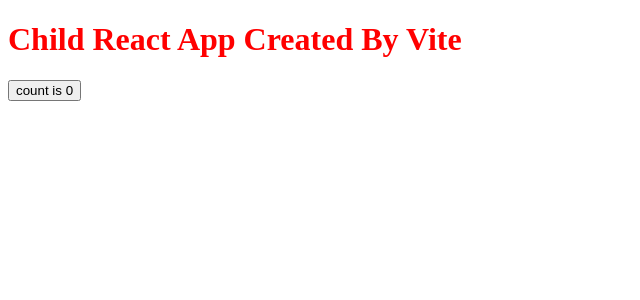
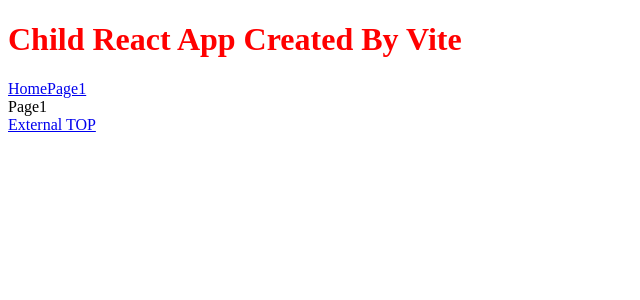
Before and after one commit to wintyo-microfrontends/react-app-vite, a React (Vite) app: page /react-app/page1 in a window 1280 px wide. Shown: the top 300 px of the page, without its empty margins (0-640 px from the left). Built offline with nearby package versions, Linux system fonts and the light colour scheme.

Commit message:
ルーティング機能を追加

```diff
--- a/src/App.tsx
+++ b/src/App.tsx
@@ -1,19 +1,24 @@
-import { useState } from 'react'
-import styles from './App.module.css'
+import { FC } from "react";
+import { Routes, Route, Link, Outlet } from "react-router-dom";
+import styles from "./App.module.css";
+import { Home } from "./pages/Home";
+import { Page1 } from "./pages/Page1";
 
-function App() {
-  const [count, setCount] = useState(0)
-
+const App: FC = () => {
   return (
     <div>
       <h1 className={styles.title}>Child React App Created By Vite</h1>
       <div>
-        <button onClick={() => setCount((count) => count + 1)}>
-          count is {count}
-        </button>
+        <Link to="/">Home</Link>
+        <Link to="/page1">Page1</Link>
       </div>
+      <Outlet />
+      {/* <Routes>
+        <Route path="/react-app/" element={<Home />} />
+        <Route path="/react-app/page1" element={<Page1 />} />
+      </Routes> */}
     </div>
-  )
-}
+  );
+};
 
-export default App
+export default App;
--- /dev/null
+++ b/src/context/ExternalRoute.ts
@@ -0,0 +1,19 @@
+import { createContext, useContext } from "react";
+import { MountProps } from "../index";
+
+export type ExternalRouteContextValue = {
+  externalRoute: MountProps["externalRoute"];
+};
+
+export const ExternalRouteContext = createContext<
+  ExternalRouteContextValue | undefined
+>(undefined);
+export const ExternalRouteProvider = ExternalRouteContext.Provider;
+
+export const useExternalRoute = () => {
+  const contextValue = useContext(ExternalRouteContext);
+  if (contextValue == null) {
+    throw new Error("No ExternalRoute, use ExternalRouteProvider to set one");
+  }
+  return contextValue;
+};
--- a/src/index.tsx
+++ b/src/index.tsx
@@ -1,18 +1,32 @@
-import React from 'react'
-import ReactDOM from 'react-dom/client'
-import App from './App'
+import React from "react";
+import ReactDOM from "react-dom/client";
+import { BrowserRouter, RouterProvider } from "react-router-dom";
+import { router } from "./router";
+import App from "./App";
+import { ExternalRouteProvider } from "./context/ExternalRoute";
 
-export const mount = (elRoot: HTMLElement) => {
-  console.log('mount react-app')
-  const root = ReactDOM.createRoot(elRoot)
+export type MountProps = {
+  elRoot: HTMLElement;
+  externalRoute: (path: string) => void;
+};
+
+export const mount = (props: MountProps) => {
+  const { externalRoute } = props;
+  console.log("mount react-app");
+  const root = ReactDOM.createRoot(props.elRoot);
   root.render(
     <React.StrictMode>
-      <App />
+      <ExternalRouteProvider value={{ externalRoute }}>
+        {/* <BrowserRouter>
+          <App />
+        </BrowserRouter> */}
+        <RouterProvider router={router} />
+      </ExternalRouteProvider>
     </React.StrictMode>
-  )
+  );
 
   return () => {
-    console.log('unmount react-app')
-    root.unmount()
-  }
-}
+    console.log("unmount react-app");
+    root.unmount();
+  };
+};
--- a/src/main.tsx
+++ b/src/main.tsx
@@ -1,4 +1,9 @@
-import { mount } from './index'
+import { mount } from "./index";
 
-const elRoot = document.getElementById('root') as HTMLElement
-mount(elRoot)
+const elRoot = document.getElementById("root") as HTMLElement;
+mount({
+  elRoot,
+  externalRoute: (path) => {
+    console.log("externalRoute", path);
+  },
+});
--- /dev/null
+++ b/src/pages/Home.tsx
@@ -0,0 +1,12 @@
+import { FC, useState } from "react";
+
+export const Home: FC = () => {
+  const [count, setCount] = useState(0);
+  return (
+    <div>
+      <button onClick={() => setCount((count) => count + 1)}>
+        count is {count}
+      </button>
+    </div>
+  );
+};
--- /dev/null
+++ b/src/pages/Page1.tsx
@@ -0,0 +1,23 @@
+import { FC } from "react";
+import { useExternalRoute } from "../context/ExternalRoute";
+
+export const Page1: FC = () => {
+  const { externalRoute } = useExternalRoute();
+  return (
+    <div>
+      Page1
+      <br />
+      <a
+        href="/"
+        onClick={(event) => {
+          event.preventDefault();
+          const anchor = event.target as HTMLAnchorElement;
+          const href = anchor.getAttribute("href");
+          href && externalRoute(href);
+        }}
+      >
+        External TOP
+      </a>
+    </div>
+  );
+};
--- /dev/null
+++ b/src/router.tsx
@@ -0,0 +1,26 @@
+import { createBrowserRouter } from "react-router-dom";
+import App from "./App";
+import { Home } from "./pages/Home";
+import { Page1 } from "./pages/Page1";
+
+export const router = createBrowserRouter(
+  [
+    {
+      path: "",
+      element: <App />,
+      children: [
+        {
+          path: "",
+          element: <Home />,
+        },
+        {
+          path: "page1",
+          element: <Page1 />,
+        },
+      ],
+    },
+  ],
+  {
+    basename: "/react-app",
+  }
+);
--- a/vite.config.ts
+++ b/vite.config.ts
@@ -1,20 +1,22 @@
-import path from 'path'
-import { defineConfig } from 'vite'
-import react from '@vitejs/plugin-react'
-import cssInjectedByJsPlugin from 'vite-plugin-css-injected-by-js'
+import path from "path";
+import { defineConfig } from "vite";
+import react from "@vitejs/plugin-react";
+import cssInjectedByJsPlugin from "vite-plugin-css-injected-by-js";
 
 // https://vitejs.dev/config/
 export default defineConfig({
   plugins: [react(), cssInjectedByJsPlugin()],
-  base: '/react-app/',
+  base: "/react-app/",
   define: {
-    'process.env': process.env
+    "process.env.NODE_ENV": JSON.stringify(
+      process.env.NODE_ENV || "development"
+    ),
   },
   build: {
     lib: {
-      formats: ['es'],
-      entry: path.join(__dirname, 'src/index.tsx'),
-      fileName: (format) => `index.${format}.js`
-    }
-  }
-})
+      formats: ["es"],
+      entry: path.join(__dirname, "src/index.tsx"),
+      fileName: (format) => `index.${format}.js`,
+    },
+  },
+});
```
Also changed, not shown: package.json (+4 -3 lines), 1 other file (tests, documents, lock files or other folders).
